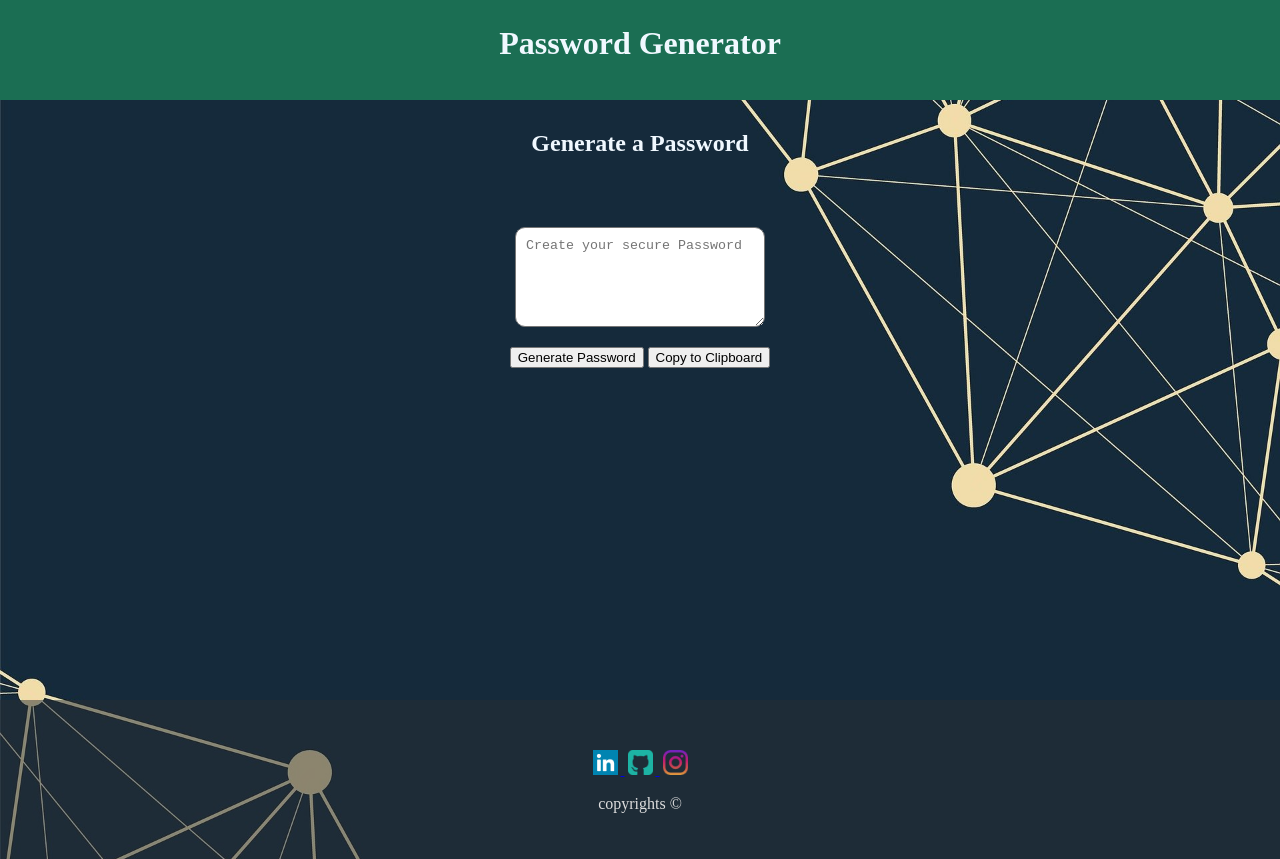
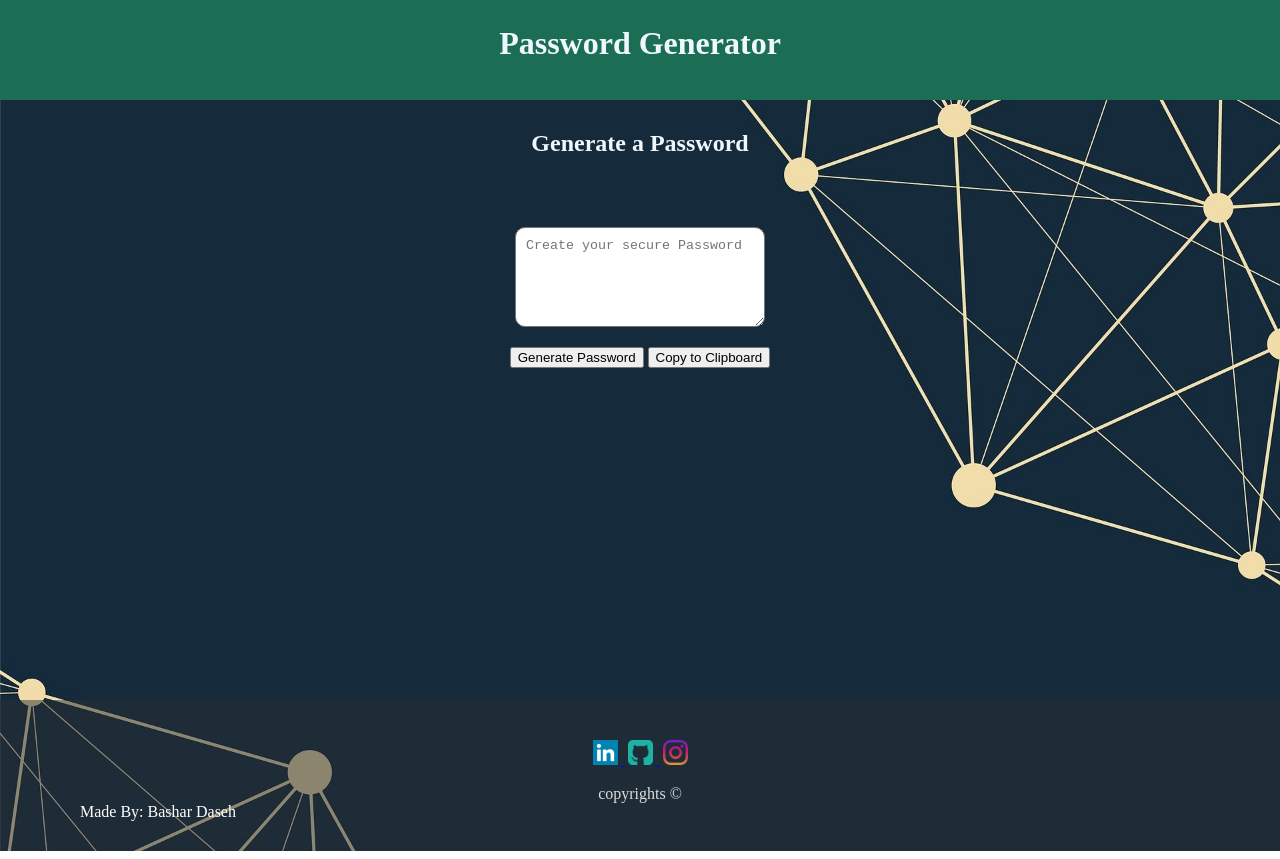
Before and after one commit to bashard001/Password-Generator, a plain HTML site: page index.html in a window 1280 px wide. Drawn offline with Linux system fonts and the light colour scheme.

Commit message:
minor changes to content

```diff
--- a/index.html
+++ b/index.html
@@ -28,7 +28,7 @@
   </div>
   <footer class="dynamicfooter">
       <!-- style="color:#ddd;background-color:#282E34;text-align:center;padding:50px 80px;align-items: center; justify-content: center"> -->
-      <div></div>
+
 
       <div><a href="https://www.linkedin.com/in/bashar-daseh-hamed/" target="_blank"><img src="stylesheet/linkedin.png"
         alt="linkedin" width="25px" height="25px" style="margin: 0px 3px;">
@@ -40,7 +40,8 @@
         alt="linkedin" width="25px" height="25px" style="margin: 0px 3px;">
       </img></a>
     </div>
-  <p>copyrights &copy;</p>
+  <p style="margin-bottom: 0px;">copyrights &copy;</p>
+  <div class="by"><a href="https://bashard001.github.io" target="_blank" style="text-decoration: none; color: white;">Made By: Bashar Daseh</a></div>
 
     </footer>
   <script src="stylesheet/passwordjs.js"></script>
--- a/stylesheet/stylepass.css
+++ b/stylesheet/stylepass.css
@@ -70,8 +70,12 @@ footer {
   color:#ddd;
   background-color:rgba(40,46,52,.5);
   text-align:center;
-  padding:50px 80px 30px;
+  padding:40px 80px 30px;
   align-items: center;
   justify-content: center;
 
 }
+.by {
+    text-align: left;
+    margin: 0px;
+}
```
